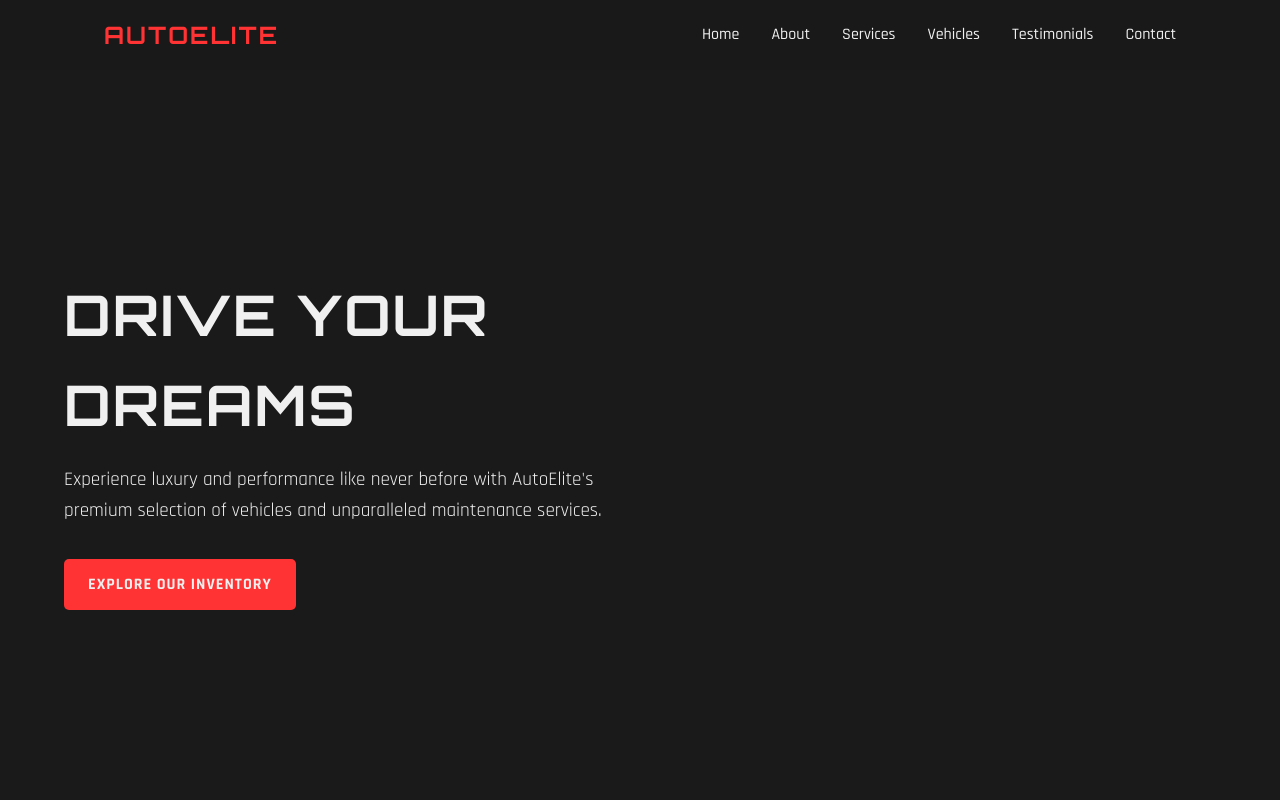
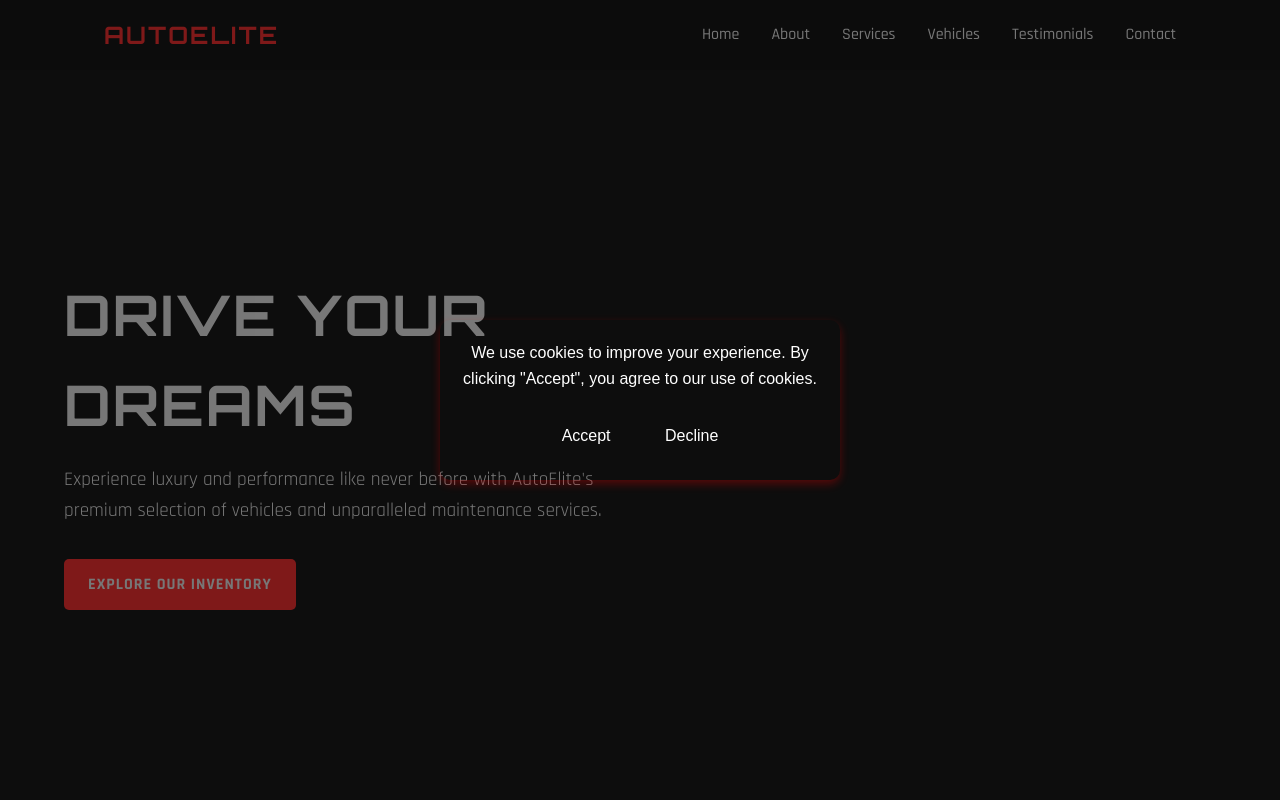
Before and after one commit to xPhoenixUAx/auto-v2.0, a plain HTML site: page index.html in a window 1280 px wide. Shown: the top 800 px of the page. Drawn offline with Linux system fonts and the light colour scheme.

Commit message:
update cookie

```diff
--- a/index.html
+++ b/index.html
@@ -348,6 +348,13 @@
         <p>&copy; 2023 AutoElite. All rights reserved.</p>
       </div>
     </footer>
+    <div class="cookie-modal" id="cookieModal">
+      <div class="cookie-modal-content">
+        <p>We use cookies to improve your experience. By clicking "Accept", you agree to our use of cookies.</p>
+        <button class="submit-btn" id="acceptCookies">Accept</button>
+        <button class="decline-btn" id="declineCookies">Decline</button>
+      </div>
+    </div>
 
     <script src="script2.js"></script>
   </body>
--- a/script2.js
+++ b/script2.js
@@ -34,3 +34,23 @@ navLinks.querySelectorAll("a").forEach((link) => {
     menuToggle.classList.remove("active");
   });
 });
+window.onload = function() {
+  // Якщо cookies не були прийняті або відмовлено від них, показуємо модальне вікно
+  if (localStorage.getItem('cookiesAccepted') === null) {
+    document.getElementById('cookieModal').style.display = 'flex';
+  } else if (localStorage.getItem('cookiesAccepted') === 'false') {
+    document.getElementById('cookieModal').style.display = 'flex'; // Відображаємо, якщо була відмова
+  }
+
+  // Прийняття cookies
+  document.getElementById('acceptCookies').addEventListener('click', function() {
+    localStorage.setItem('cookiesAccepted', 'true'); // Зберігаємо інформацію про прийняття
+    document.getElementById('cookieModal').style.display = 'none'; // Закриваємо модальне вікно
+  });
+
+  // Відмова від cookies
+  document.getElementById('declineCookies').addEventListener('click', function() {
+    localStorage.setItem('cookiesAccepted', 'false'); // Зберігаємо інформацію про відмову
+    document.getElementById('cookieModal').style.display = 'none'; // Закриваємо модальне вікно
+  });
+};
--- a/styles.css
+++ b/styles.css
@@ -758,3 +758,81 @@ footer {
     display: none;
   }
 }
+/* Основний стиль для модалки */
+.cookie-modal {
+  display: none; /* Спочатку приховане */
+  position: fixed;
+  top: 0;
+  left: 0;
+  width: 100%;
+  height: 100%;
+  background-color: rgba(0, 0, 0, 0.5); /* Прозорий фон */
+  justify-content: center;
+  align-items: center;
+  z-index: 1000; /* Забезпечує відображення поверх інших елементів */
+}
+
+.cookie-modal-content {
+  background-color: transparent;
+  box-shadow: 0 4px 10px rgba(255, 0, 0, 0.3);
+  padding: 20px;
+  border-radius: 10px;
+  max-width: 400px;
+  width: 100%;
+  color: white;
+  box-sizing: border-box;
+  text-align: center;
+  font-family: 'Arial', sans-serif;
+}
+
+.cookie-modal-content p {
+  margin-bottom: 20px;
+  font-size: 16px;
+  color: white;
+}
+
+.submit-btn,
+.decline-btn {
+  padding: 10px 20px;
+  font-size: 16px;
+  margin: 5px;
+  border: none;
+  border-radius: 5px;
+  cursor: pointer;
+  transition: background-color 0.3s ease;
+}
+
+.submit-btn {
+  background-color: transparent;
+  color: white;
+}
+
+.submit-btn:hover {
+  border: 1px solid;
+  border-color:green;
+  box-shadow: 0 4px 10px rgba(0, 255, 0, 0.7);
+}
+
+.decline-btn {
+  background-color: transparent;
+  color:white;
+}
+
+.decline-btn:hover {
+  border: 1px solid;
+  border-color:red;
+  box-shadow: 0 4px 10px rgba(255, 0, 0, 0.7);
+}
+
+/* Мобільна адаптація */
+@media (max-width: 600px) {
+  .cookie-modal-content {
+    padding: 15px;
+  }
+
+  .submit-btn,
+  .decline-btn {
+    font-size: 14px;
+    padding: 8px 16px;
+  }
+}
```
